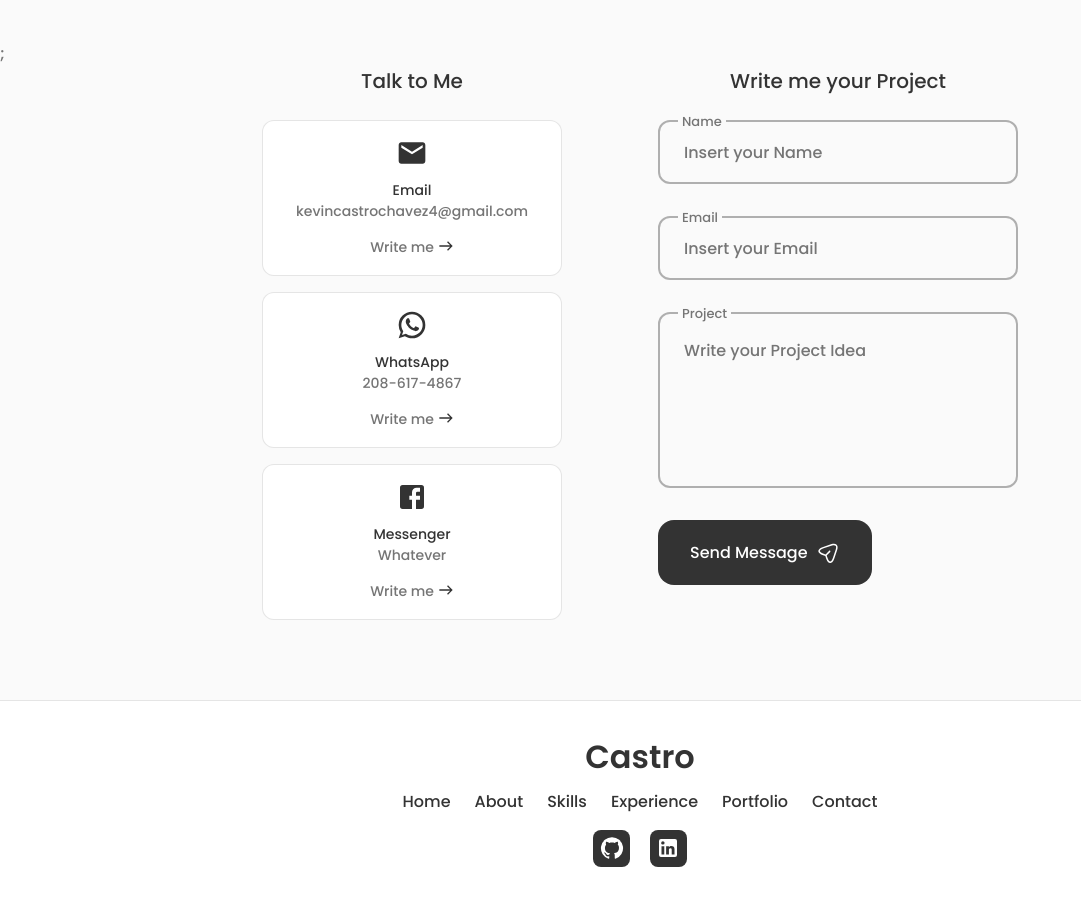
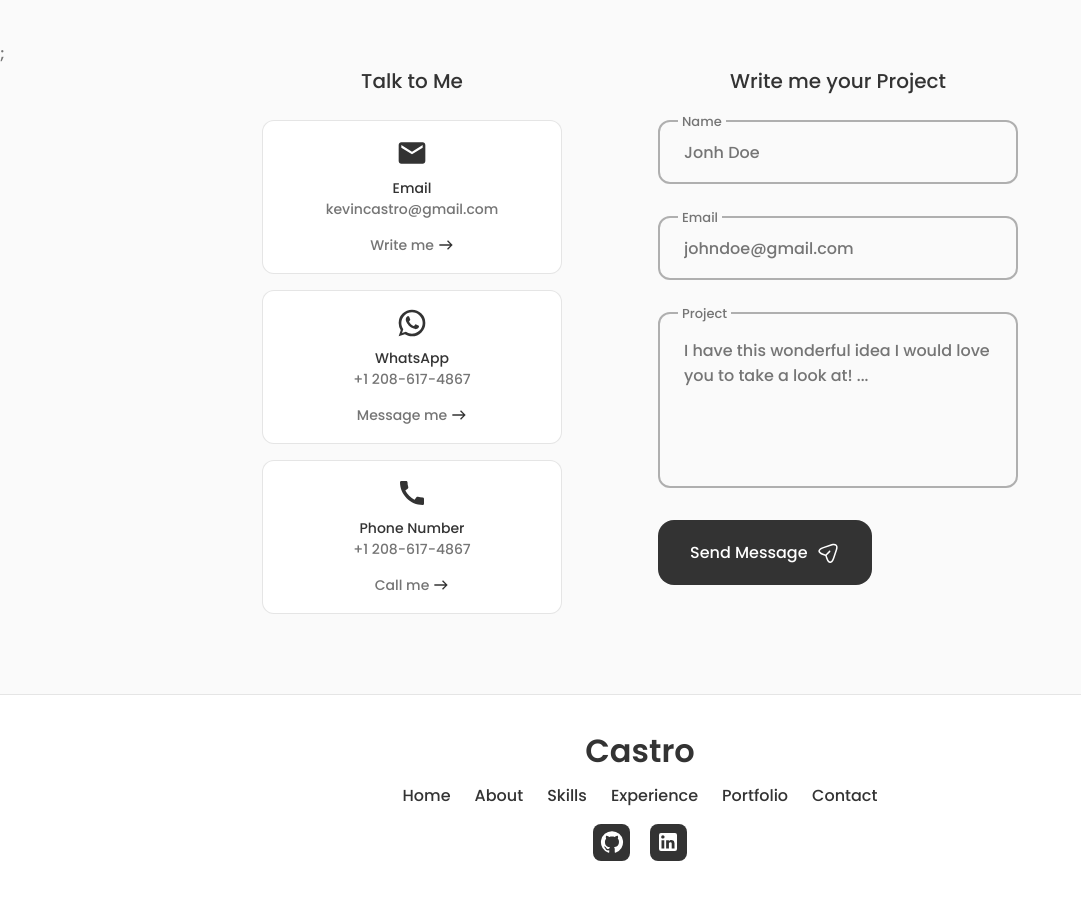
Before and after one commit to kevincastrochavez/kevin-portfolio, a React (Create React App) app: page / in a window 1280 px wide. Shown: the part 4240-5143 px from the top of the page, without its empty margins (0-1081 px from the left). Built offline with nearby package versions, Linux system fonts and the light colour scheme.

Commit message:
improved the contact form

```diff
--- a/src/components/contact/Contact.js
+++ b/src/components/contact/Contact.js
@@ -4,19 +4,22 @@ import emailjs from '@emailjs/browser';
 import EastIcon from '@mui/icons-material/East';
 import EmailIcon from '@mui/icons-material/Email';
 import WhatsAppIcon from '@mui/icons-material/WhatsApp';
-import FacebookIcon from '@mui/icons-material/Facebook';
+import CallIcon from '@mui/icons-material/Call';
 
 function Contact() {
   // TODO: Update information in Contact form
   const form = useRef();
+  const nameRef = useRef();
+  const emailRef = useRef();
+  const messageRef = useRef();
 
   const sendEmail = (e) => {
     e.preventDefault();
 
     emailjs
       .sendForm(
-        process.env.REACT_APP_EMAIL_ID,
-        process.env.REACT_APP_TEMPLATE_ID,
+        'service_p9ka8ki',
+        'template_hiphu1s',
         form.current,
         'dLOh8cyvr5SZ1jboU'
       )
@@ -39,46 +42,51 @@ function Contact() {
           <h3 className='contact__title'>Talk to Me</h3>
 
           <div className='contact__info'>
-            <div className='contact__card'>
+            <a
+              href='mailto:kevincastrochavez4@gmail.com'
+              target='_blank'
+              className='contact__card'
+              rel='noreferrer'
+            >
               <EmailIcon />
 
               <h3 className='contact__card-title'>Email</h3>
 
-              <span className='contact__card-data'>
-                kevincastrochavez4@gmail.com
-              </span>
+              <span className='contact__card-data'>kevincastro@gmail.com</span>
 
-              <a
-                href='mailto:kevincastrochavez4@gmail.com'
-                className='contact__button'
-              >
+              <p className='contact__button'>
                 Write me <EastIcon />
-              </a>
-            </div>
+              </p>
+            </a>
 
-            <div className='contact__card'>
+            <a
+              href='https://wa.me/12086174867?text=Hello!'
+              target='_blank'
+              className='contact__card'
+              rel='noreferrer'
+            >
               <WhatsAppIcon />
 
               <h3 className='contact__card-title'>WhatsApp</h3>
 
-              <span className='contact__card-data'>208-617-4867</span>
+              <span className='contact__card-data'>+1 208-617-4867</span>
 
-              <a href='#' className='contact__button'>
-                Write me <EastIcon />
-              </a>
-            </div>
+              <p className='contact__button'>
+                Message me <EastIcon />
+              </p>
+            </a>
 
-            <div className='contact__card'>
-              <FacebookIcon />
+            <a href='tel:+12086174867' className='contact__card'>
+              <CallIcon />
 
-              <h3 className='contact__card-title'>Messenger</h3>
+              <h3 className='contact__card-title'>Phone Number</h3>
 
-              <span className='contact__card-data'>Whatever</span>
+              <span className='contact__card-data'>+1 208-617-4867</span>
 
-              <a href='#' className='contact__button'>
-                Write me <EastIcon />
-              </a>
-            </div>
+              <p className='contact__button'>
+                Call me <EastIcon />
+              </p>
+            </a>
           </div>
         </div>
 
@@ -91,9 +99,10 @@ function Contact() {
 
               <input
                 type='text'
-                name='name'
+                name='user_name'
                 className='contact__form-input'
-                placeholder='Insert your Name'
+                placeholder='Jonh Doe'
+                ref={nameRef}
               />
             </div>
 
@@ -102,9 +111,10 @@ function Contact() {
 
               <input
                 type='email'
-                name='email'
+                name='user_email'
                 className='contact__form-input'
-                placeholder='Insert your Email'
+                placeholder='johndoe@gmail.com'
+                ref={emailRef}
               />
             </div>
 
@@ -112,11 +122,12 @@ function Contact() {
               <label className='contact__form-tag'>Project</label>
 
               <textarea
-                name='project'
+                name='message'
                 cols='30'
                 rows='10'
                 className='contact__form-input'
-                placeholder='Write your Project Idea'
+                placeholder='I have this wonderful idea I would love you to take a look at! ...'
+                ref={messageRef}
               ></textarea>
             </div>
 
--- a/src/styles/contact.scss
+++ b/src/styles/contact.scss
@@ -29,7 +29,7 @@
     & svg {
       font-size: 2rem;
       color: $title;
-      margin-bottom: 4px;
+      margin-bottom: 2px;
     }
 
     &-title,
```
